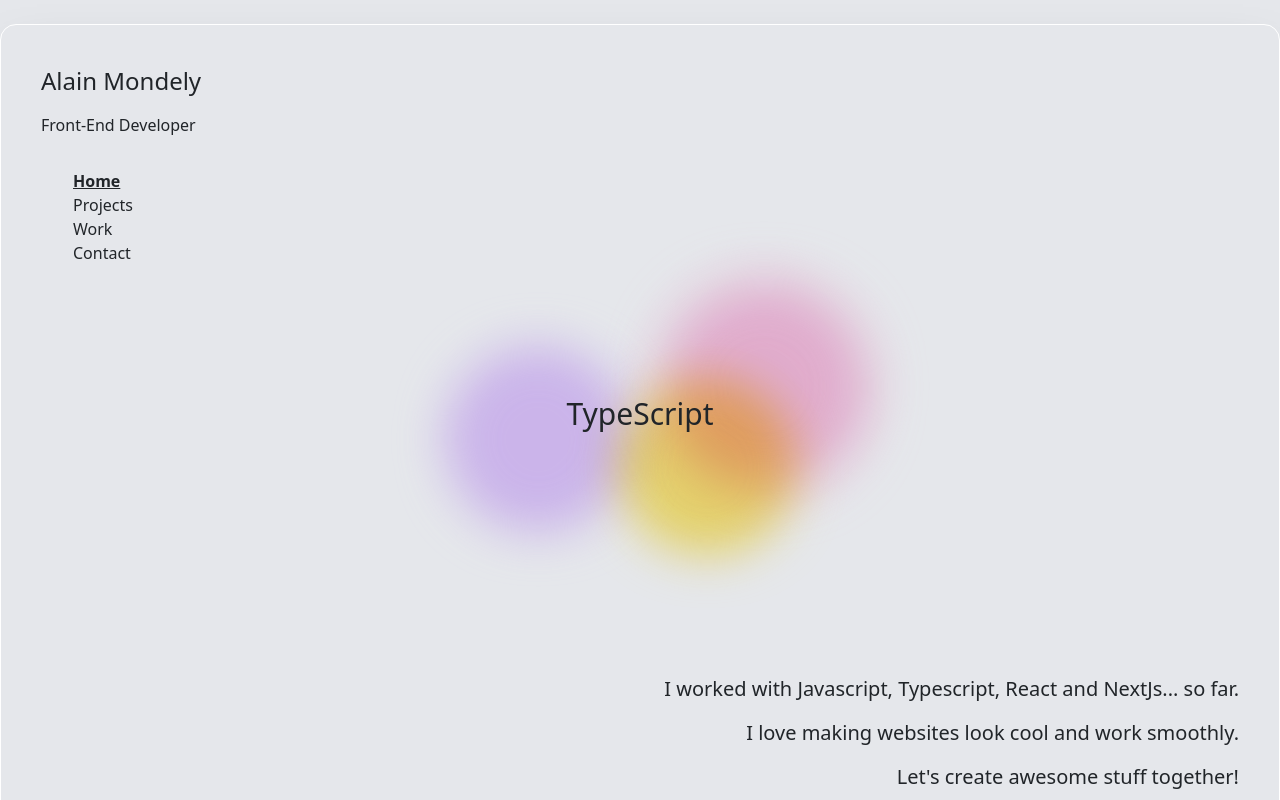
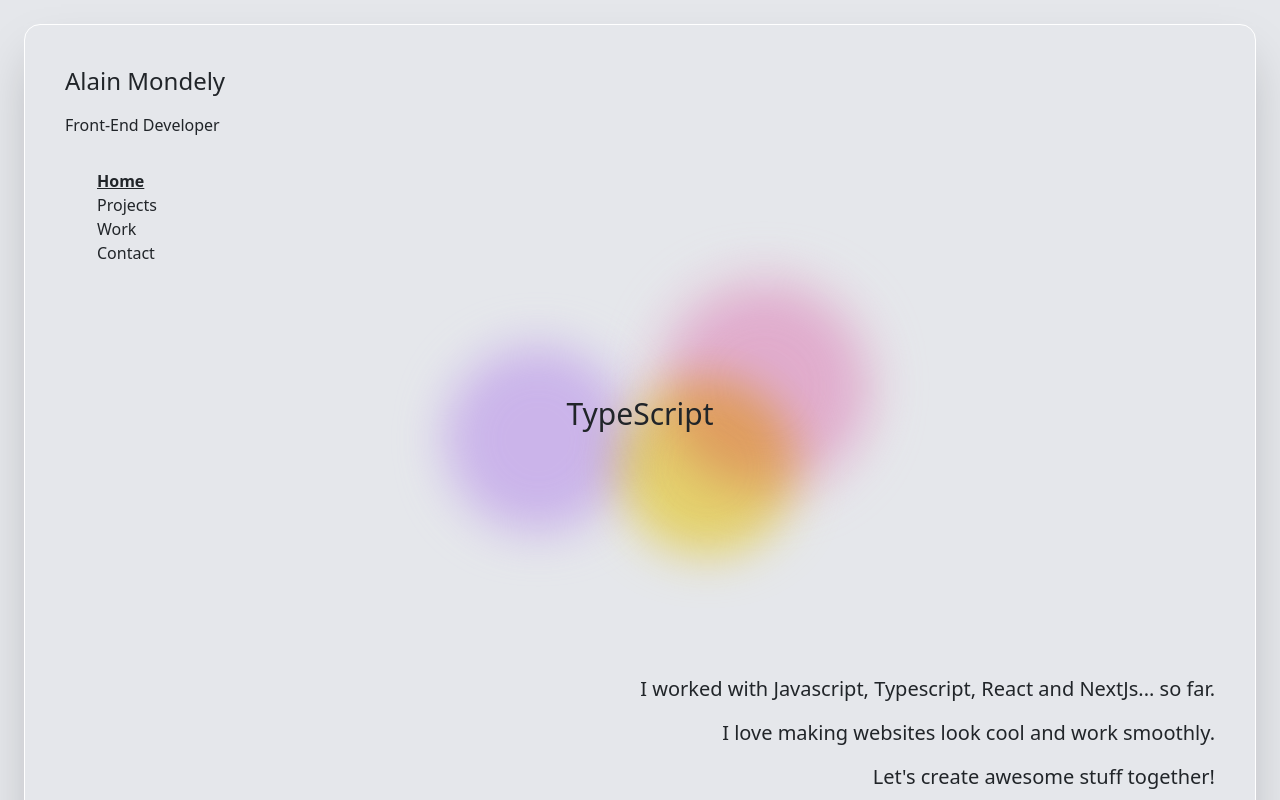
Before and after one commit to KadScen/portfolio2, a React (Vite) app: page / in a window 1280 px wide. Shown: the top 800 px of the page. Built offline with nearby package versions, Linux system fonts and the light colour scheme.

Commit message:
Added back the padding on the horizontal sides.

```diff
--- a/src/App.tsx
+++ b/src/App.tsx
@@ -2,7 +2,7 @@ import LandingScreen from "./screens/landingScreen";
 
 function App() {
   return (
-    <div className="xl:mx-auto py-4 min-h-screen max-w-screen-xl">
+    <div className="xl:mx-auto p-4 min-h-screen max-w-screen-xl">
       <LandingScreen />
     </div>
   );
```
